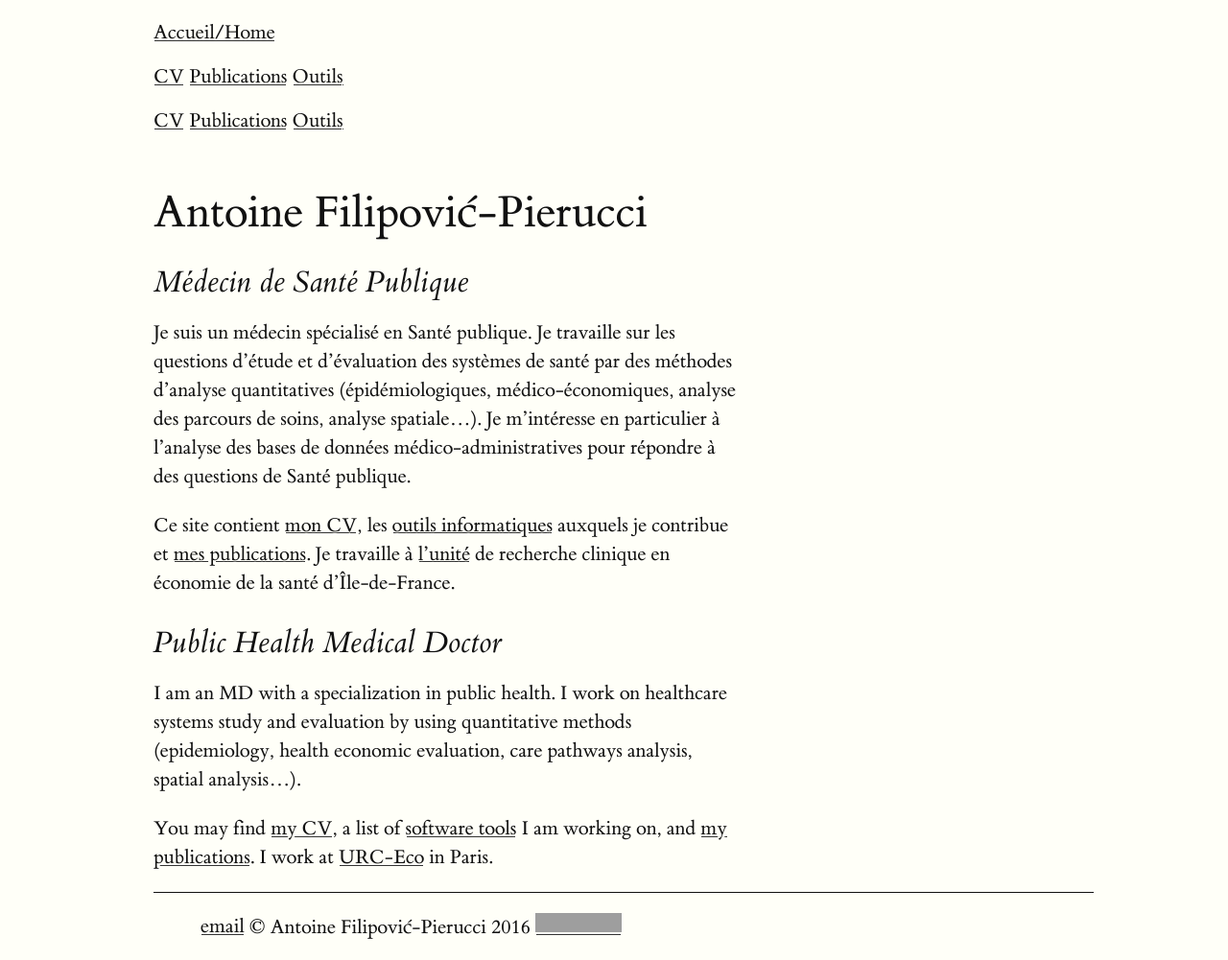
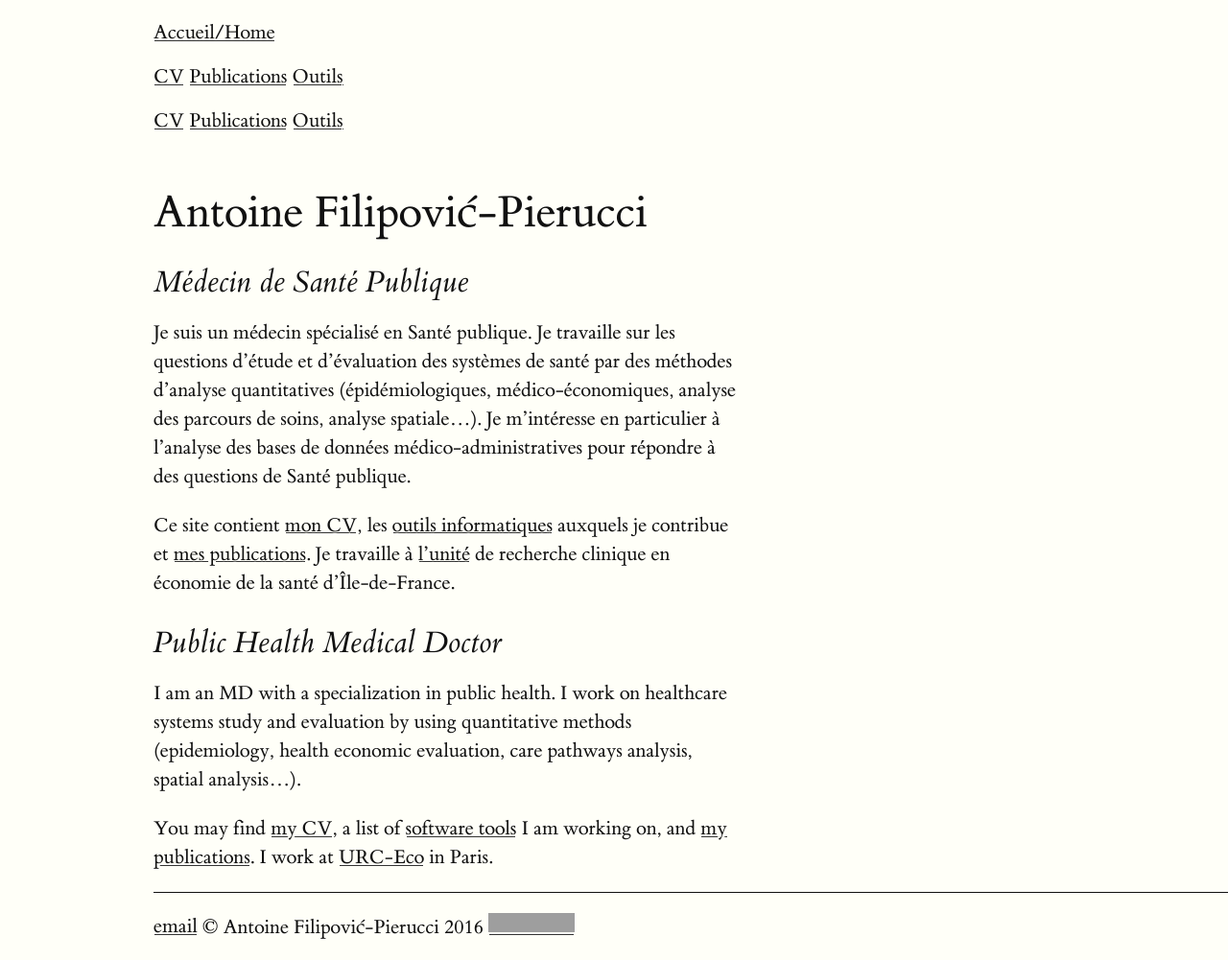
Before and after one commit to pierucci/pierucci.github.io, a Jekyll site: the page built from index.md, in a window 1280 px wide. Shown: the whole page at 96% size. Built offline with Jekyll 4.4.1, drawn with Linux system fonts in a browser that asks for light colours; grey boxes are pictures that could not be loaded.

Commit message:
more css

```diff
--- a/css/main.css
+++ b/css/main.css
@@ -83,9 +83,10 @@ ol, ul { width: 45%;
          -webkit-padding-start: 5%;
          -webkit-padding-end: 5%; }
 
-nav ol, nav ul { width: 87.5%;
-         -webkit-padding-start: 0%;
-         -webkit-padding-end: 0%; }
+nav ol, nav ul, footer ol, footer ul {
+  width: 87.5%;
+         -webkit-padding-start: 0;
+         -webkit-padding-end: 0; }
 
 li { padding: 0.5rem 0; }
 
@@ -97,7 +98,6 @@ nav ul li, footer ul li {
 footer {
     border-top: 1px solid #111;
     font-size: .8em;
-    width: 87.5%;
 }
 
 
```
Also changed, not shown: _layouts/default.html (+8 -1 lines).
